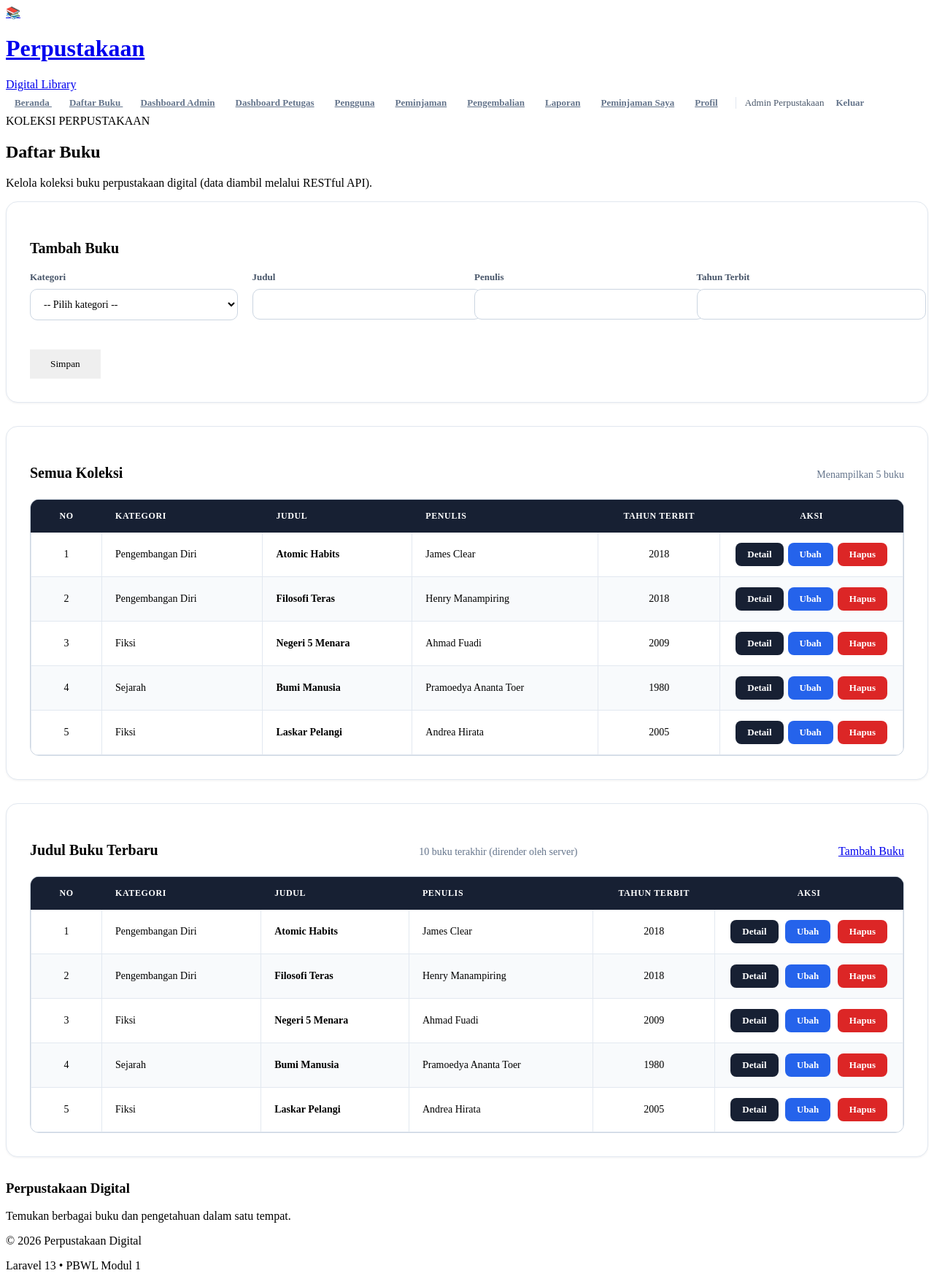
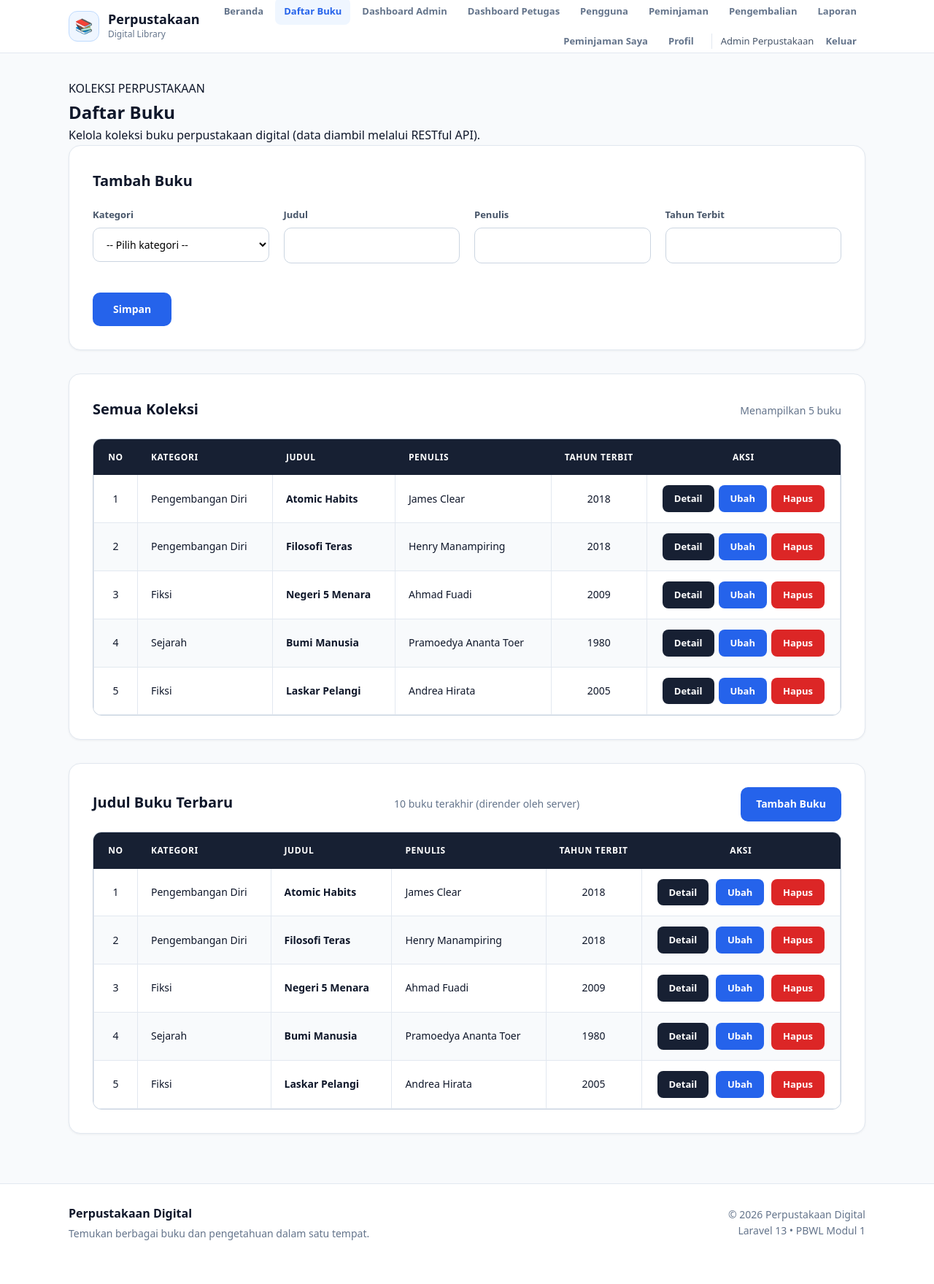
Before and after one commit to Geraldo1302/PerpustakaanDigital, a Laravel app: page /buku in a window 1280 px wide. Shown: the whole page at 73% size. After the commit the page ends 1700 px from the top, so only its background shows below. Run offline with Laravel 12, Linux system fonts and the light colour scheme; a user stored in the database is signed in; data comes from the database, SQL or seed files in the repository; style sheets or scripts are compiled from the project's sources; parts of the project's set-up code (start-up, migrations or seed data) failed here and were passed over; some libraries are stand-ins or nearby versions.

Commit message:
Fix: Lengkapi base, navbar, button, dan footer CSS di app.css

```diff
--- a/resources/css/app.css
+++ b/resources/css/app.css
@@ -1,199 +1,185 @@
 /* =========================================
-    HALAMAN BUKU (TABEL + FORMULIR CRUD)
+   RESET & BASE STYLES
 ========================================= */
-
-.panel {
-    background: white;
-    border: 1px solid #e2e8f0;
-    border-radius: 16px;
-    padding: 28px;
-    margin-bottom: 28px;
+*, *::before, *::after {
+    box-sizing: border-box;
+    margin: 0;
+    padding: 0;
 }
 
-.panel h3 {
-    font-size: 20px;
-    margin-bottom: 18px;
+body {
+    font-family: system-ui, -apple-system, 'Segoe UI', Roboto, Helvetica, Arial, sans-serif;
+    background-color: #f8fafc;
+    color: #0f172a;
+    line-height: 1.6;
+    min-height: 100vh;
+    display: flex;
+    flex-direction: column;
 }
 
-.form-grid {
-    display: grid;
-    grid-template-columns: repeat(4, 1fr);
+a {
+    text-decoration: none;
+    color: inherit;
+}
+
+.container {
+    width: 100%;
+    max-width: 1140px;
+    margin: 0 auto;
+    padding: 0 24px;
+}
+
+main {
+    flex: 1;
+    padding: 36px 0;
+}
+
+/* =========================================
+   HEADER & NAVBAR
+========================================= */
+.header {
+    background: #ffffff;
+    border-bottom: 1px solid #e2e8f0;
+    position: sticky;
+    top: 0;
+    z-index: 50;
+}
+
+.navbar {
+    display: flex;
+    justify-content: space-between;
+    align-items: center;
+    height: 72px;
     gap: 16px;
 }
 
-.form-group label {
-    display: block;
-    margin-bottom: 6px;
-    font-size: 13px;
-    font-weight: 700;
-    color: #475569;
+.brand {
+    display: flex;
+    align-items: center;
+    gap: 12px;
 }
 
-.form-group input,
-.form-group select {
-    width: 100%;
-    padding: 11px 14px;
-    border: 1px solid #cbd5e1;
+.brand-icon {
+    width: 42px;
+    height: 42px;
+    background: #eff6ff;
+    border: 1px solid #bfdbfe;
+    border-radius: 12px;
+    display: flex;
+    align-items: center;
+    justify-content: center;
+    font-size: 20px;
+}
+
+.brand h1 {
+    font-size: 18px;
+    font-weight: 800;
+    color: #0f172a;
+    line-height: 1.2;
+}
+
+.brand span {
+    display: block;
+    font-size: 12px;
+    color: #64748b;
+    font-weight: 500;
+}
+
+.nav-menu {
+    display: flex;
+    align-items: center;
+    gap: 8px;
+}
+
+.nav-menu a {
+    padding: 8px 14px;
+    border-radius: 8px;
+    font-size: 14px;
+    font-weight: 600;
+    color: #475569;
+    transition: all 0.2s ease;
+}
+
+.nav-menu a:hover {
+    background: #f1f5f9;
+    color: #0f172a;
+}
+
+.nav-menu a.active {
+    background: #eff6ff;
+    color: #2563eb;
+}
+
+/* =========================================
+   BUTTONS
+========================================= */
+.btn {
+    display: inline-flex;
+    align-items: center;
+    justify-content: center;
+    gap: 8px;
+    padding: 11px 20px;
     border-radius: 10px;
     font: inherit;
     font-size: 14px;
-    background: white;
+    font-weight: 700;
+    cursor: pointer;
+    border: 1px solid transparent;
+    transition: all 0.2s ease;
 }
 
-.form-group input:focus,
-.form-group select:focus {
-    outline: none;
-    border-color: #2563eb;
-    box-shadow: 0 0 0 3px #dbeafe;
+.btn-primary {
+    background: #2563eb;
+    color: #ffffff;
 }
 
-.form-group .is-invalid {
-    border-color: #dc2626;
+.btn-primary:hover {
+    background: #1d4ed8;
 }
 
-.field-error {
-    display: block;
-    min-height: 18px;
-    margin-top: 4px;
-    font-size: 12px;
-    color: #dc2626;
+.btn-secondary {
+    background: #ffffff;
+    color: #334155;
+    border-color: #cbd5e1;
 }
 
-.form-actions {
-    display: flex;
-    gap: 10px;
-    margin-top: 12px;
+.btn-secondary:hover {
+    background: #f8fafc;
 }
 
-.form-actions .btn {
-    cursor: pointer;
-    border: 0;
-}
-
-.form-actions .btn-secondary {
-    border: 1px solid #e2e8f0;
-}
-
-.form-actions .btn:disabled {
-    opacity: .6;
-    cursor: not-allowed;
-}
-
-.alert {
-    padding: 14px 18px;
-    border-radius: 12px;
-    margin-bottom: 24px;
-    font-size: 14px;
-    font-weight: 600;
-}
-
-.alert[hidden] { display: none; }
-
-.alert-success {
-    background: #dcfce7;
-    color: #166534;
-    border: 1px solid #86efac;
-}
-
-.alert-error {
-    background: #fee2e2;
-    color: #991b1b;
-    border: 1px solid #fca5a5;
-}
-
-.table-head {
-    display: flex;
-    justify-content: space-between;
-    align-items: baseline;
-    gap: 12px;
-    margin-bottom: 6px;
-}
-
-.table-head p {
+/* =========================================
+   FOOTER
+========================================= */
+.footer {
+    background: #ffffff;
+    border-top: 1px solid #e2e8f0;
+    padding: 28px 0;
+    margin-top: auto;
     color: #64748b;
     font-size: 14px;
 }
 
-.table-wrap { overflow-x: auto; }
-
-.table {
-    width: 100%;
-    border-collapse: collapse;
-    font-size: 14px;
+.footer-content {
+    display: flex;
+    justify-content: space-between;
+    align-items: center;
+    gap: 20px;
+    flex-wrap: wrap;
 }
 
-.table th,
-.table td {
-    padding: 12px 14px;
-    text-align: left;
-    border-bottom: 1px solid #e2e8f0;
+.footer h3 {
+    font-size: 16px;
+    font-weight: 700;
+    color: #0f172a;
+    margin-bottom: 4px;
 }
 
-.table th {
-    background: #f1f5f9;
-    font-size: 12px;
-    letter-spacing: .5px;
-    text-transform: uppercase;
-    color: #475569;
+.footer-right {
+    text-align: right;
 }
 
-.table tbody tr:hover { background: #f8fafc; }
-
-.table-empty {
-    text-align: center !important;
-    color: #64748b;
-    padding: 28px !important;
+@media (max-width: 640px) {
+    .footer-right {
+        text-align: left;
+    }
 }
-
-.table-error { color: #dc2626; }
-
-.table td.aksi {
-    white-space: nowrap;
-}
-
-.btn-aksi {
-    border: 0;
-    border-radius: 8px;
-    padding: 7px 14px;
-    margin-right: 6px;
-    font: inherit;
-    font-size: 13px;
-    font-weight: 700;
-    cursor: pointer;
-    color: white;
-    transition: .2s ease;
-}
-
-.btn-ubah  { background: #2563eb; }
-.btn-hapus { background: #dc2626; }
-.btn-aksi:hover { opacity: .85; }
-
-.pagination {
-    display: flex;
-    justify-content: center;
-    align-items: center;
-    gap: 16px;
-    margin-top: 20px;
-    font-size: 14px;
-    color: #475569;
-}
-
-.pagination[hidden] { display: none; }
-
-.pagination .btn {
-    padding: 9px 16px;
-    cursor: pointer;
-}
-
-.pagination .btn:disabled {
-    opacity: .5;
-    cursor: not-allowed;
-}
-
-@media (max-width: 900px) {
-    .form-grid { grid-template-columns: 1fr 1fr; }
-}
-
-@media (max-width: 560px) {
-    .form-grid { grid-template-columns: 1fr; }
-}
```
Also changed, not shown: 3 other files.
